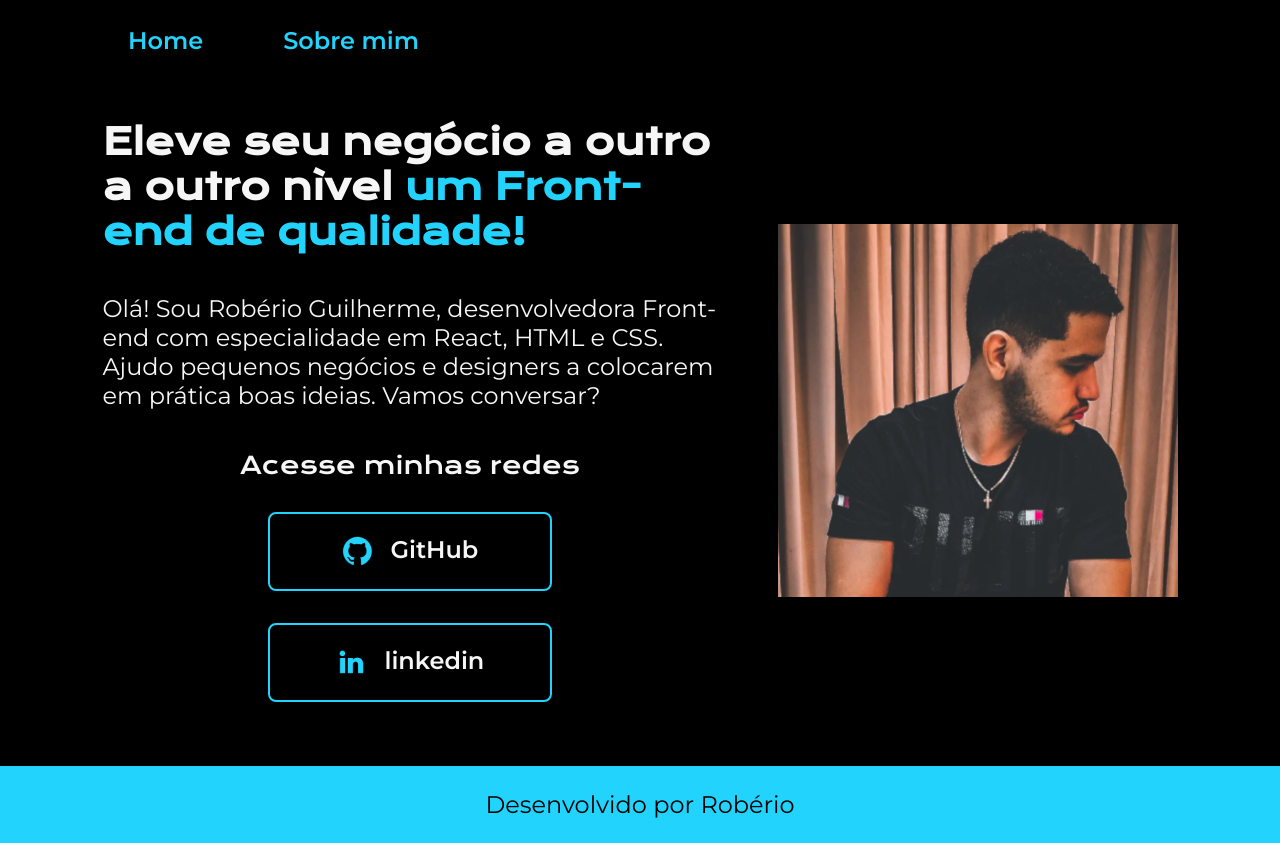
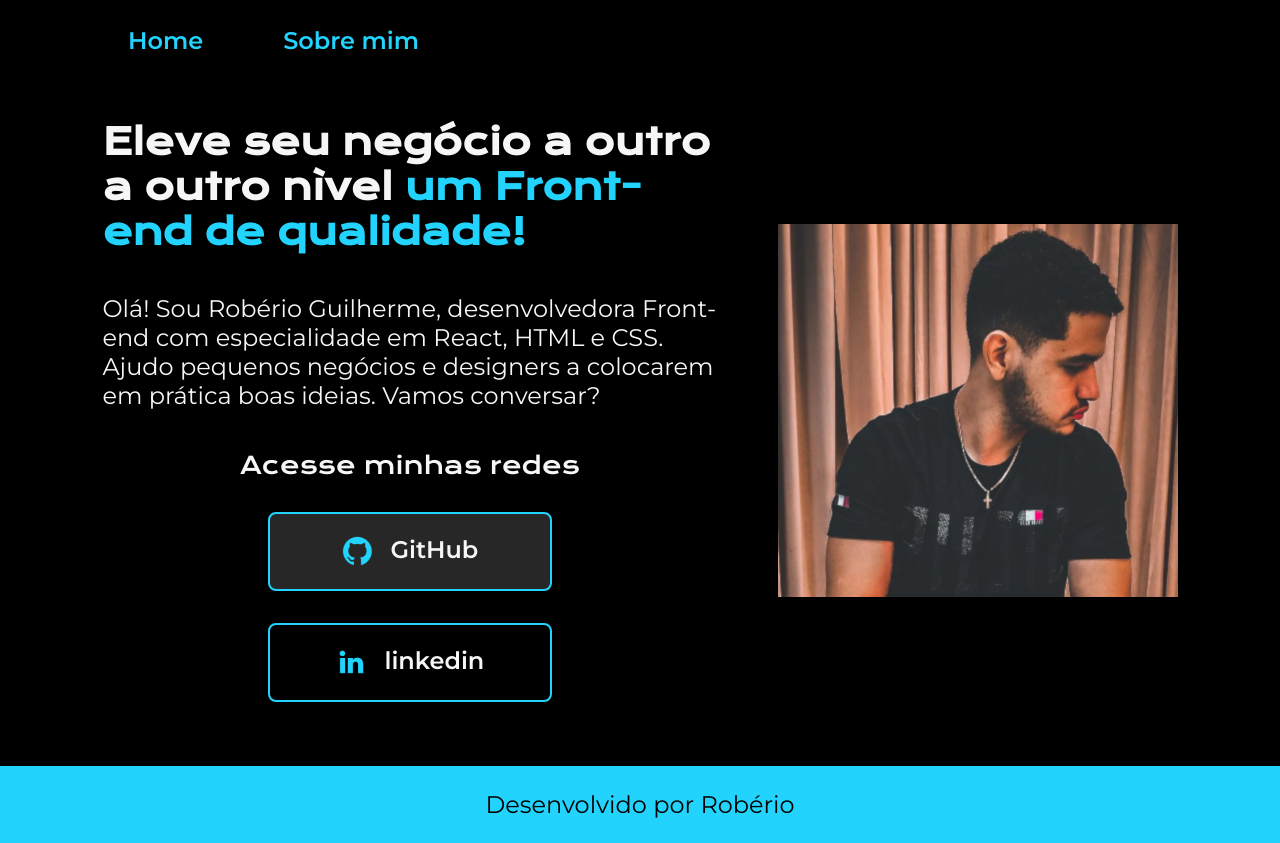
Before and after one commit to roberio3620/aprendendo_html, a plain HTML site: page portifólio.html in a window 1280 px wide. In both pictures the pointer is over the link "GitHub". Drawn offline with nearby package versions, Linux system fonts and the light colour scheme.

Commit message:
nova variavel

```diff
--- a/estilos/style.css
+++ b/estilos/style.css
@@ -6,6 +6,7 @@
     --cor-pri: #000000;
     --cor-sec: #f6f6f6;
     --cor-ter: #22D4FD;
+    --cor-quar: #272727;
 }
 *{
     margin: 0;
@@ -79,7 +80,7 @@ body{
     text-decoration: none;
 }
 .apres__links__but:hover{
-    background-color: var(--cor-pri);
+    background-color: var(--cor-quar);
 }
 .apres__links__tit{
     font-family: 'Krona One', sans-serif;
```
